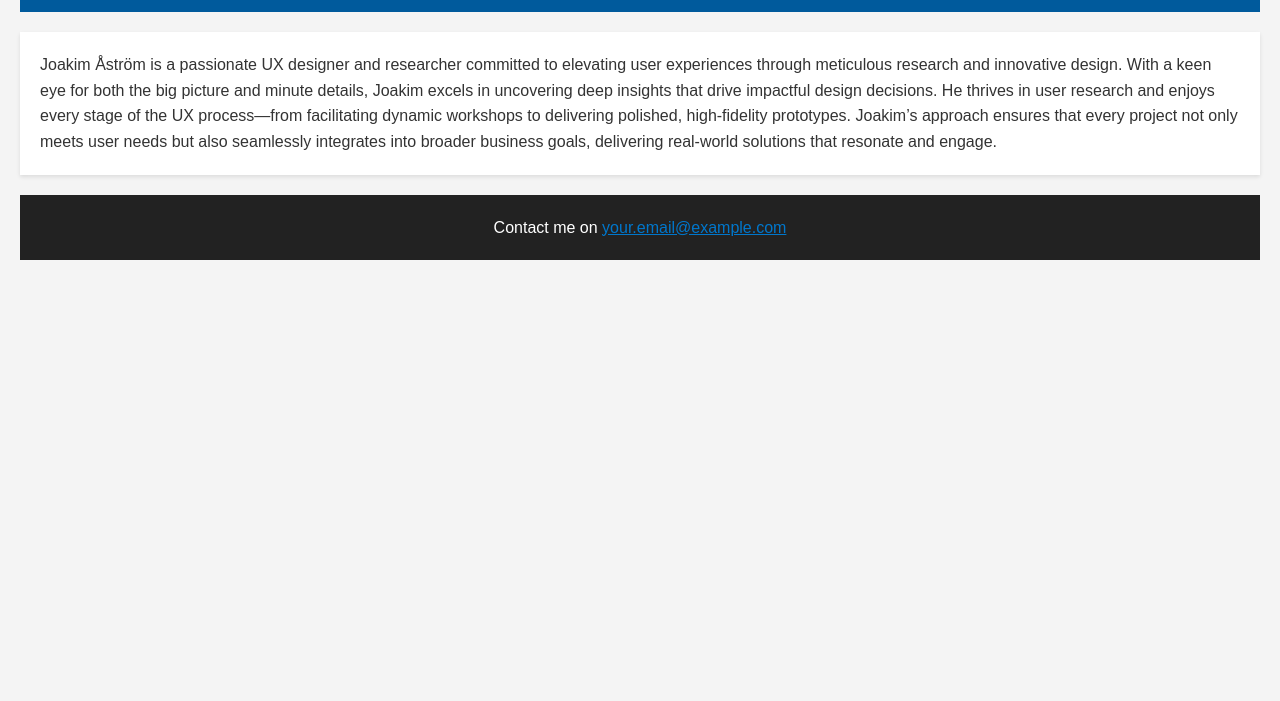
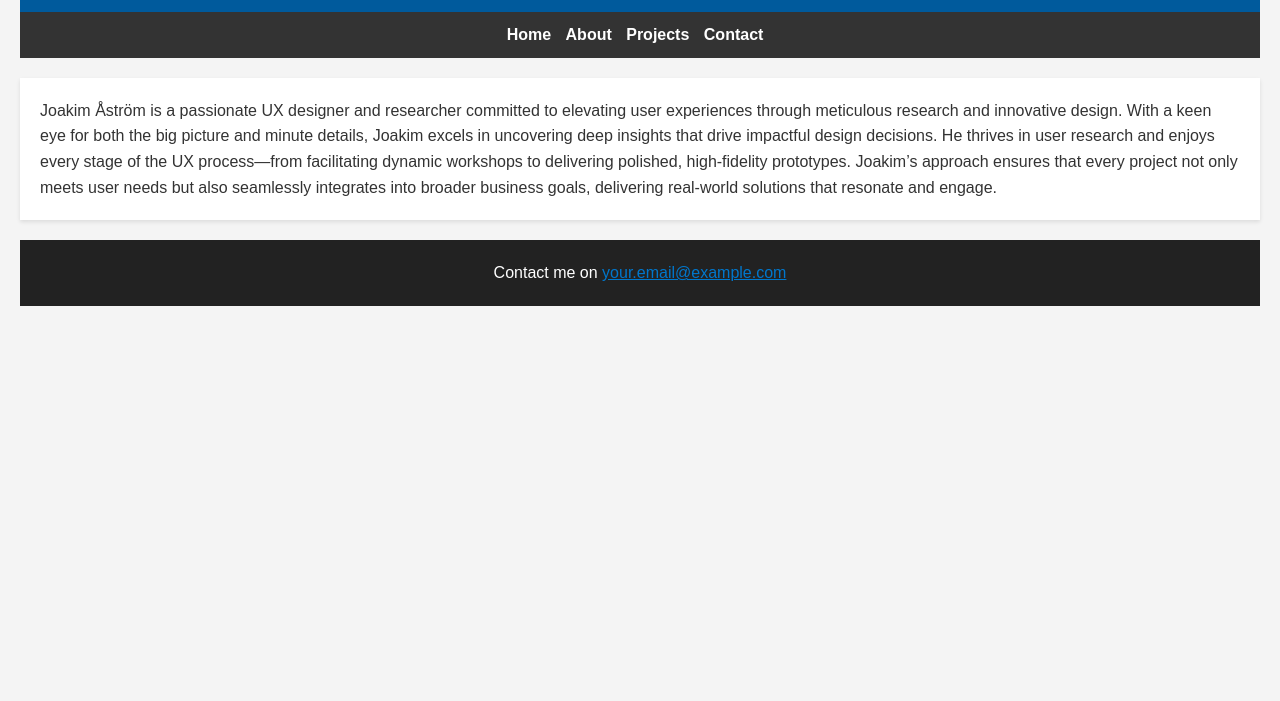
Before and after one commit to Joakim-beep/Joakim.github.io, a plain HTML site: page about.html in a window 1280 px wide. Shown: the part 99-800 px from the top of the page. Drawn offline with Linux system fonts and the light colour scheme.

Commit message:
Update about.html

```diff
--- a/about.html
+++ b/about.html
@@ -10,6 +10,14 @@
     <header>
         <h1>About Joakim Åström</h1>
     </header>
+    <nav>
+        <ul>
+            <li><a href="index.html">Home</a></li>
+            <li><a href="about.html" class="current">About</a></li>
+            <li><a href="projects.html">Projects</a></li>
+            <li><a href="contact.html">Contact</a></li>
+        </ul>
+    </nav>
     <section>
         <p>Joakim Åström is a passionate UX designer and researcher committed to elevating user experiences through meticulous research and innovative design. With a keen eye for both the big picture and minute details, Joakim excels in uncovering deep insights that drive impactful design decisions. He thrives in user research and enjoys every stage of the UX process—from facilitating dynamic workshops to delivering polished, high-fidelity prototypes. Joakim’s approach ensures that every project not only meets user needs but also seamlessly integrates into broader business goals, delivering real-world solutions that resonate and engage.</p>
     </section>
```
